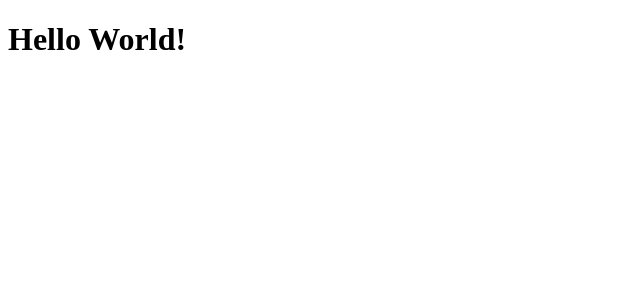
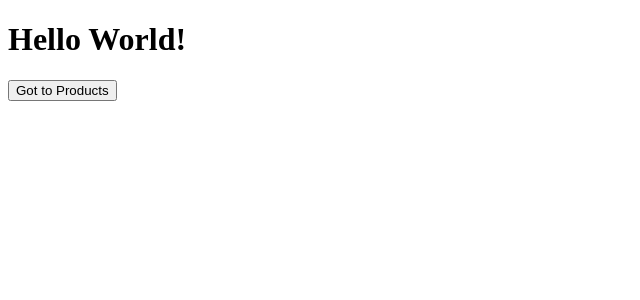
Before and after one commit to jesusmongedev/platzi-avo-app, a Next.js app: page / in a window 1280 px wide. Shown: the top 300 px of the page, without its empty margins (0-640 px from the left). Built offline with nearby package versions, Linux system fonts and the light colour scheme.

Commit message:
Dinamic routing and capturing values. Using the useRouter() next.JS Hoook

```diff
--- a/pages/index.js
+++ b/pages/index.js
@@ -1,7 +1,24 @@
+import { useRouter } from "next/router"
+// Challenge PRODUCT_DATA filled by users
 const Home = () => {
+    const PRODUCT_DATA = {
+        color: "red",
+        value: 100
+    }
+
+    const router = useRouter();
+
+    const productPage = () => {
+        router.push({
+            pathname: '/product/123',
+            query: PRODUCT_DATA
+        });
+    }
+
     return (
         <div>
             <h1>Hello World!</h1>
+            <button onClick={productPage}>Got to Products</button>
         </div>
     )
 }
```
Also changed, not shown: pages/about.js (line endings or trailing spaces).
